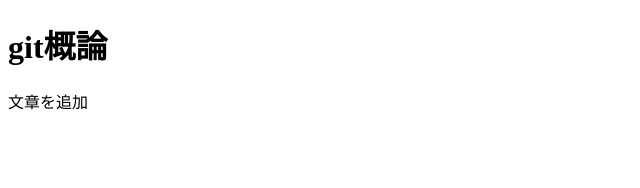
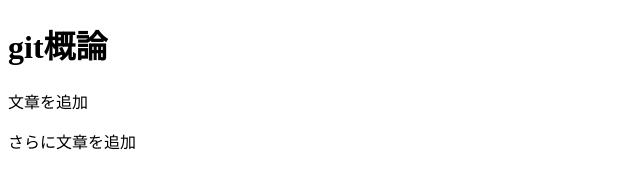
Before and after one commit to hioken/STUDY__git-practice-next, a plain HTML site: page index.html in a window 1280 px wide. Shown: the whole page, without its empty margins (0-640 px from the left). Drawn offline with Linux system fonts and the light colour scheme.

Commit message:
さらに文章を追加

```diff
--- a/index.html
+++ b/index.html
@@ -6,5 +6,6 @@
 <body>
 	<h1>git概論</h1>
 	<p>文章を追加</p>
+	<p>さらに文章を追加</p>
 </body>
 </html>
```
